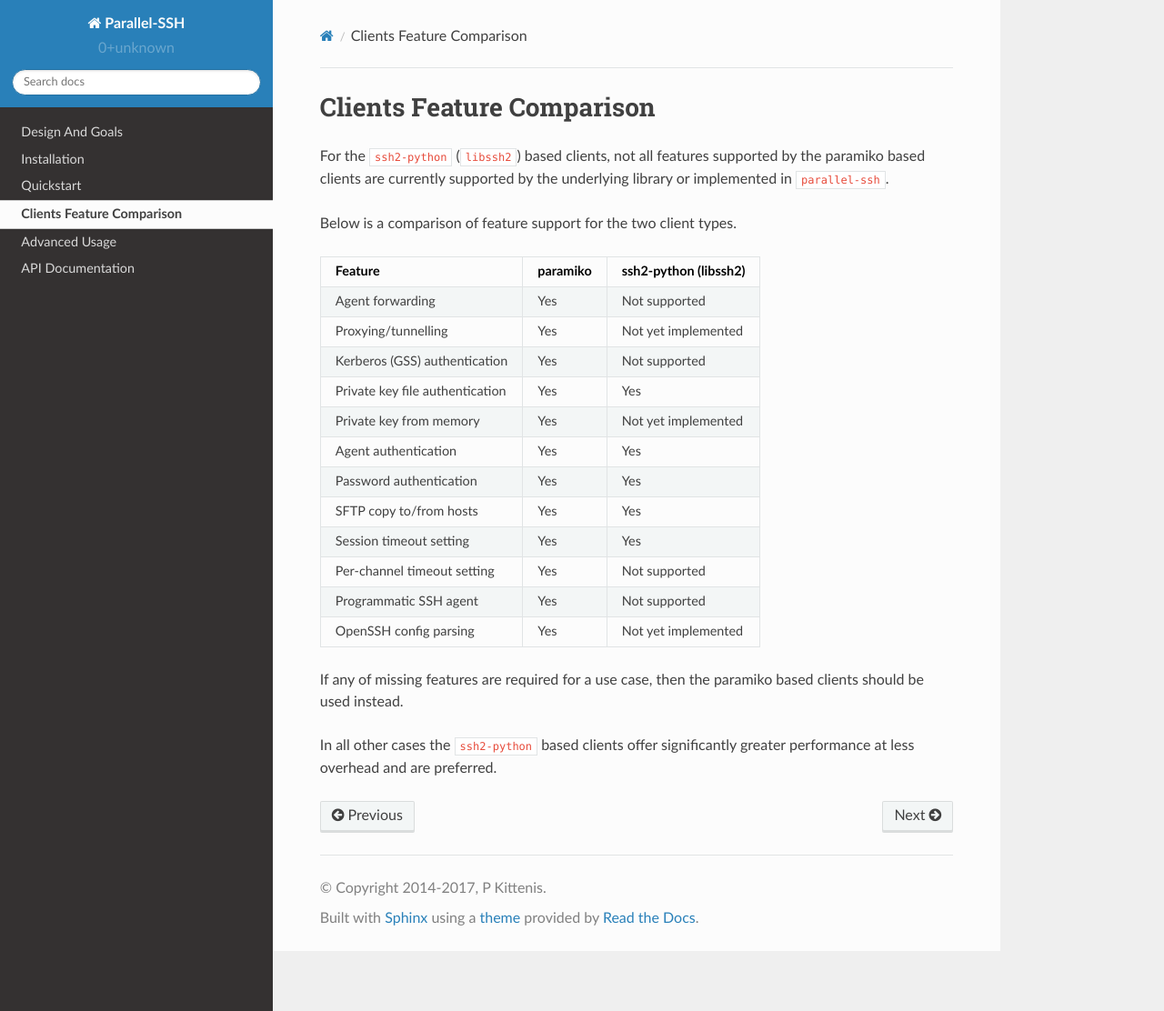
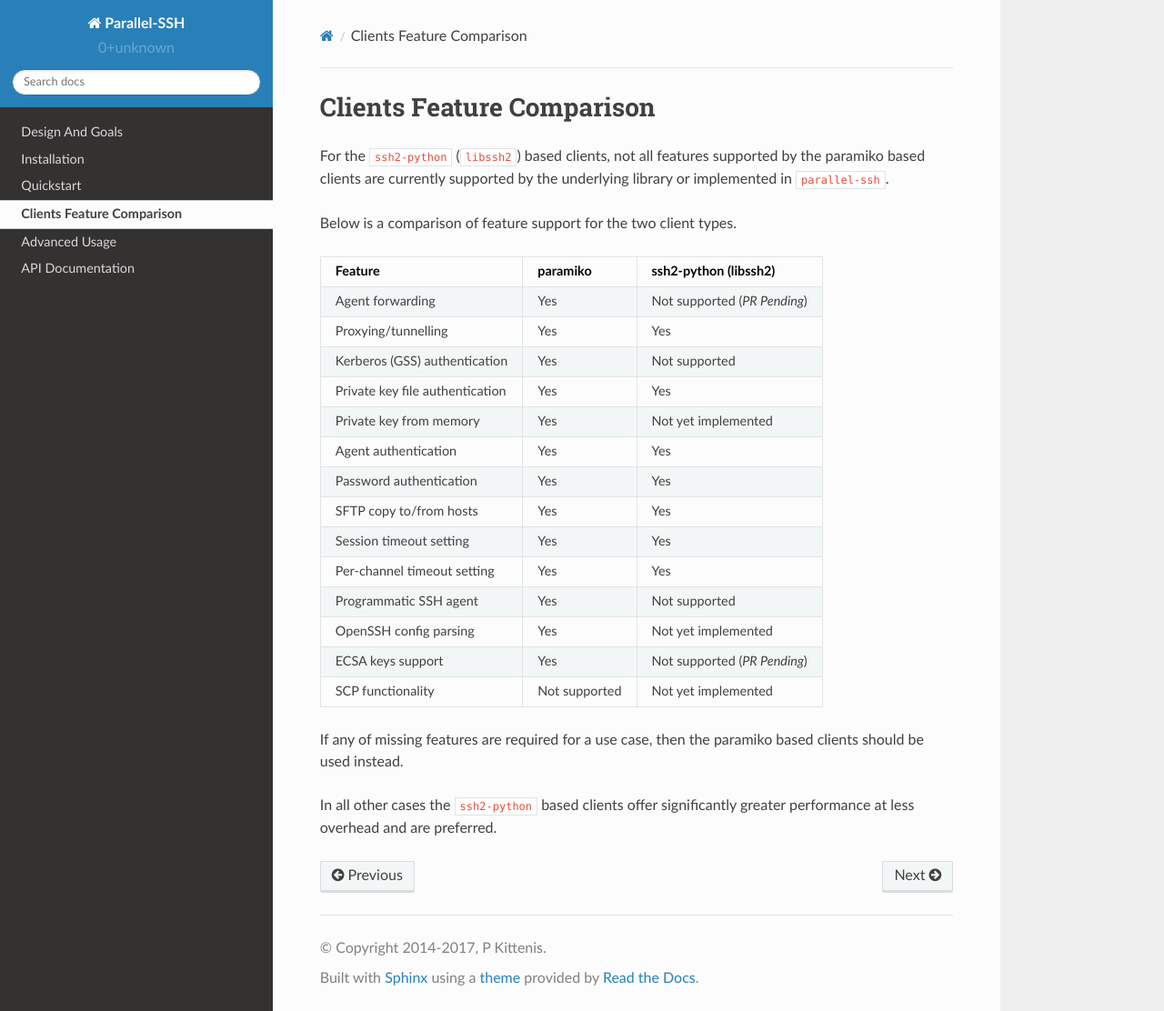
Before and after one commit to ParallelSSH/parallel-ssh, a Sphinx documentation site: the page built from doc/ssh2.rst, in a window 1280 px wide and 1112 px high. Shown: the whole window at 91% size. Built offline with Sphinx 7.4.7 and the Read the Docs theme 2.0.0, drawn with Linux system fonts in a browser that asks for light colours.

Commit message:
Added exception raising on join timeout reached with command still running, tests. Updated docs, added base parallel client class.  Updated changelog.Resolves #101

```diff
--- a/doc/api.rst
+++ b/doc/api.rst
@@ -8,6 +8,7 @@
    ssh_client
    pssh2_client
    ssh2_client
+   base_pssh
    output
    agent
    utils
--- a/doc/ssh2.rst
+++ b/doc/ssh2.rst
@@ -5,22 +5,24 @@
 
 Below is a comparison of feature support for the two client types.
 
-===============================  =========  ======================
-Feature                          paramiko   ssh2-python (libssh2)
-===============================  =========  ======================
-Agent forwarding                  Yes       Not supported
-Proxying/tunnelling               Yes       Not yet implemented
-Kerberos (GSS) authentication     Yes       Not supported
-Private key file authentication   Yes       Yes
-Private key from memory           Yes       Not yet implemented
-Agent authentication              Yes       Yes
-Password authentication           Yes       Yes
-SFTP copy to/from hosts           Yes       Yes
-Session timeout setting           Yes       Yes
-Per-channel timeout setting       Yes       Not supported
-Programmatic SSH agent            Yes       Not supported
-OpenSSH config parsing            Yes       Not yet implemented
-===============================  =========  ======================
+===============================  ============== ======================
+Feature                          paramiko       ssh2-python (libssh2)
+===============================  ============== ======================
+Agent forwarding                  Yes           Not supported (*PR Pending*)
+Proxying/tunnelling               Yes           Yes
+Kerberos (GSS) authentication     Yes           Not supported
+Private key file authentication   Yes           Yes
+Private key from memory           Yes           Not yet implemented
+Agent authentication              Yes           Yes
+Password authentication           Yes           Yes
+SFTP copy to/from hosts           Yes           Yes
+Session timeout setting           Yes           Yes
+Per-channel timeout setting       Yes           Yes
+Programmatic SSH agent            Yes           Not supported
+OpenSSH config parsing            Yes           Not yet implemented
+ECSA keys support                 Yes           Not supported (*PR Pending*)
+SCP functionality                 Not supported Not yet implemented
+===============================  ============== ======================
 
 If any of missing features are required for a use case, then the paramiko based clients should be used instead.
 
```
Also changed, not shown: Changelog.rst (+14 -0 lines), doc/base_pssh.rst (added, +7 -0 lines), 5 other files.
